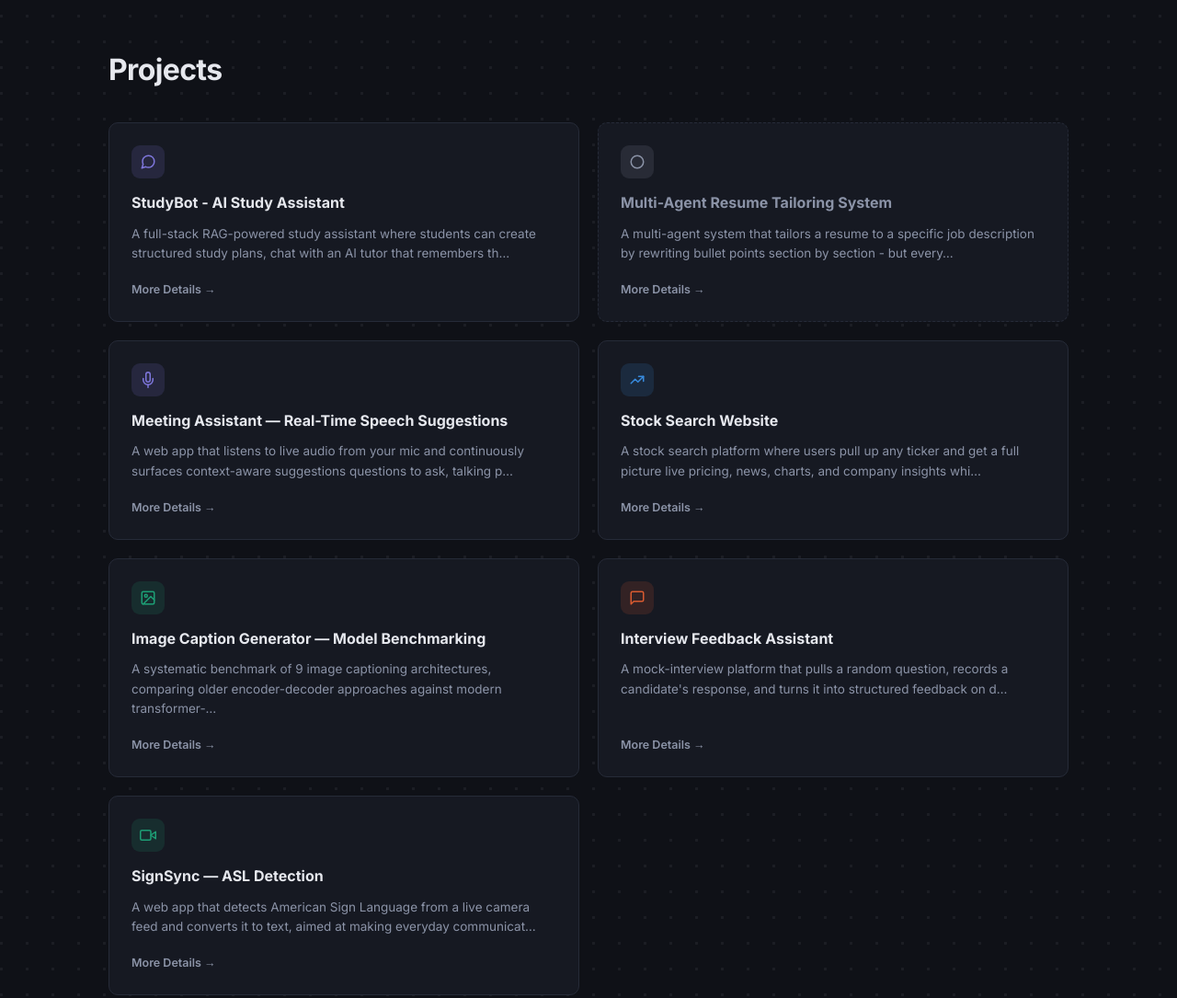
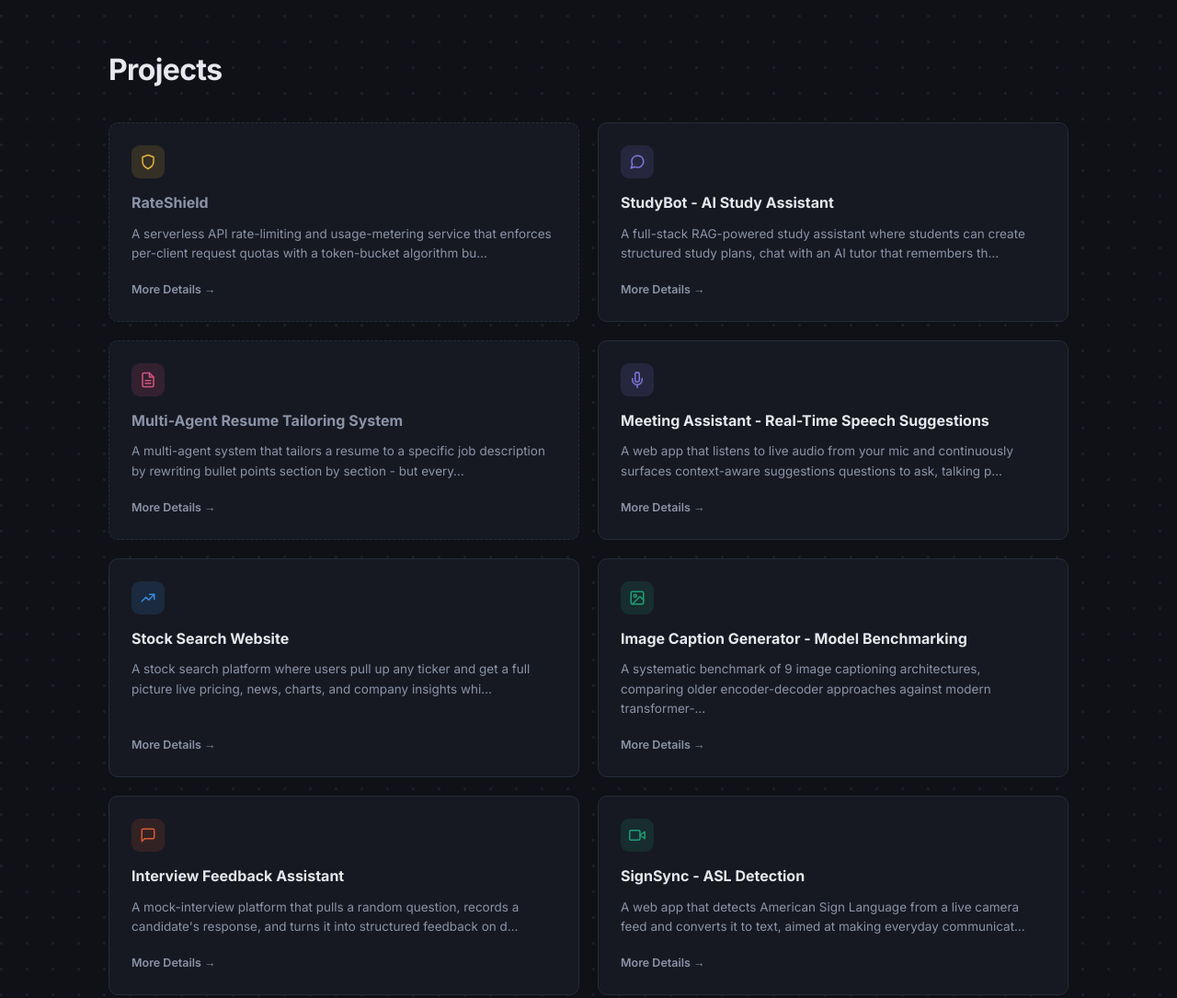
Before and after one commit to yashvivaghela/Portfolio, a plain HTML site: page index.html in a window 1280 px wide. Shown: the part 2700-3785 px from the top of the page at 92% size. Drawn offline with Linux system fonts and the light colour scheme.

Commit message:
added new project

```diff
--- a/index.html
+++ b/index.html
@@ -350,14 +350,6 @@
 
 <script src="projects-data.js"></script>
 <script>
-  const CATEGORY_META = {
-    "studybot": { color: "#7f77dd", icon: '<path d="M21 11.5a8.38 8.38 0 0 1-.9 3.8 8.5 8.5 0 0 1-7.6 4.7 8.38 8.38 0 0 1-3.8-.9L3 21l1.9-5.7a8.38 8.38 0 0 1-.9-3.8 8.5 8.5 0 0 1 4.7-7.6 8.38 8.38 0 0 1 3.8-.9h.5a8.48 8.48 0 0 1 8 8v.5z"/>' },
-    "meeting-assistant": { color: "#7f77dd", icon: '<path d="M12 1a3 3 0 0 0-3 3v8a3 3 0 0 0 6 0V4a3 3 0 0 0-3-3z"/><path d="M19 10v2a7 7 0 0 1-14 0v-2"/><line x1="12" y1="19" x2="12" y2="23"/>' },
-    "stock-search": { color: "#378add", icon: '<polyline points="3 17 9 11 13 15 21 7"/><polyline points="14 7 21 7 21 14"/>' },
-    "image-caption-generator": { color: "#1d9e75", icon: '<rect x="3" y="3" width="18" height="18" rx="2"/><circle cx="9" cy="9" r="2"/><path d="m21 15-5-5L5 21"/>' },
-    "interview-feedback-assistant": { color: "#d85a30", icon: '<path d="M21 15a2 2 0 0 1-2 2H7l-4 4V5a2 2 0 0 1 2-2h14a2 2 0 0 1 2 2z"/>' },
-    "signsync": { color: "#1d9e75", icon: '<path d="M23 7l-7 5 7 5V7z"/><rect x="1" y="5" width="15" height="14" rx="2"/>' }
-  };
 
   const grid = document.getElementById('proj-grid');
   PROJECTS.forEach((p) => {
@@ -365,7 +357,10 @@
     card.href = `project.html?p=${p.slug}`;
     card.className = 'card' + (p.placeholder ? ' placeholder' : '');
 
-    const meta = CATEGORY_META[p.slug] || { color: "#8b93a7", icon: '<circle cx="12" cy="12" r="9"/>' };
+    const meta = {
+      color: p.iconColor || "#8b93a7",
+      icon: p.iconPath || '<circle cx="12" cy="12" r="9"/>'
+    };
 
     card.innerHTML = `
       <div class="card-icon" style="background:${meta.color}26; color:${meta.color};">
--- a/projects-data.js
+++ b/projects-data.js
@@ -1,4 +1,43 @@
 const PROJECTS = [
+  {
+  slug: "rateshield",
+  title: "RateShield",
+  tags: ["TypeScript", "AWS Lambda", "API Gateway", "DynamoDB", "CloudWatch", "CDK", "k6"],
+  overview: "A serverless API rate-limiting and usage-metering service that enforces per-client request quotas with a token-bucket algorithm but the real problem it's built around is making that enforcement correct when many requests for the same client arrive at the exact same instant.",
+  problem: "A naive rate limiter reads a client's remaining tokens, checks the count in code, then writes the updated value back - three separate steps with a gap between them. Under concurrent traffic, multiple requests can all read the same token count before any of them writes, each thinks it's allowed, and the limit gets silently violated. Most rate-limiter write-ups skip past this; RateShield is built around proving it doesn't happen.",
+  features: {
+    intro: "",
+    bullets: [
+      {
+        label: "Atomic token-bucket enforcement.",
+        detail: "Reads a client's bucket, computes a lazy refill from elapsed time, then writes the result back with a DynamoDB conditional write that only commits if nothing changed since the read - serializing concurrent requests against the same bucket instead of letting them race."
+      },
+      {
+        label: "Hot-partition-resistant sharding.",
+        detail: "Splits a single high-traffic client's bucket across multiple DynamoDB partition keys, with each request routed to a random shard, trading a small amount of enforcement precision for genuine load distribution across physical partitions - a deliberate, documented tradeoff rather than a perfect guarantee."
+      },
+      {
+        label: "Per-tier quota resolution.",
+        detail: "Looks up each API key's plan (free, pro, enterprise) from a separate config table and applies that tier's own capacity and refill rate, with unrecognized keys denied by default - cached per warm Lambda container to cut a DynamoDB round-trip off the common path."
+      },
+      {
+        label: "Fail-open circuit breaker.",
+        detail: "Tracks DynamoDB errors in a rolling window and trips to an unenforced fail-open state rather than rejecting all traffic when the dependency is struggling, with a global API Gateway throttle as an independent backstop for the window where per-client enforcement is down."
+      },
+      {
+        label: "Usage metering.",
+        detail: "Increments an hourly per-key request counter using DynamoDB's native atomic ADD operation, written fire-and-forget so a metering hiccup can never affect the authorization decision itself."
+      }
+    ]
+  },
+  results: "Verified with k6 under genuine concurrent load, not just sequential requests: 15 simultaneous requests against a single bucket allowed exactly the configured capacity and denied the rest, with zero over-allowance, across repeated runs. A sustained load test ramping to 50 concurrent users across all three tiers found a real bottleneck - a per-request DynamoDB lookup - and fixing it with per-container caching and a Lambda memory tune lifted sustained throughput 63% (198 to 322 req/sec) and cut P99 latency 40% (409ms to 244ms), with zero errors in either run.",
+  resultsPlaceholder: false,
+  github: "https://github.com/yashvivaghela/RateShield",
+  placeholder: true,
+  demo: "",
+  iconColor: "#e3b23c",
+iconPath: '<path d="M12 22s8-4 8-10V5l-8-3-8 3v7c0 6 8 10 8 10z"/>',
+},
 {
   slug: "studybot",
   title: "StudyBot - AI Study Assistant",
@@ -38,7 +77,9 @@ const PROJECTS = [
   resultsPlaceholder: false,
   github: "https://github.com/yashvivaghela/StudyBot",
   placeholder: false,
-  demo: "https://www.loom.com/share/768834cef5924e378e3a347d2a54bc46"
+  demo: "https://www.loom.com/share/768834cef5924e378e3a347d2a54bc46",
+  iconColor: "#7f77dd",
+iconPath: '<path d="M21 11.5a8.38 8.38 0 0 1-.9 3.8 8.5 8.5 0 0 1-7.6 4.7 8.38 8.38 0 0 1-3.8-.9L3 21l1.9-5.7a8.38 8.38 0 0 1-.9-3.8 8.5 8.5 0 0 1 4.7-7.6 8.38 8.38 0 0 1 3.8-.9h.5a8.48 8.48 0 0 1 8 8v.5z"/>',
 },
 {
   slug: "resume-tailor-agent",
@@ -79,11 +120,13 @@ const PROJECTS = [
   resultsPlaceholder: false,
   github: "https://github.com/yashvivaghela/resume-tailor-agent.git",
   placeholder: true,
-  demo: ""
+  demo: "",
+  iconColor: "#d4537e",
+iconPath: '<path d="M14 2H6a2 2 0 0 0-2 2v16a2 2 0 0 0 2 2h12a2 2 0 0 0 2-2V8z"/><polyline points="14 2 14 8 20 8"/><line x1="16" y1="13" x2="8" y2="13"/><line x1="16" y1="17" x2="8" y2="17"/>',
 },
 {
     slug: "meeting-assistant",
-    title: "Meeting Assistant — Real-Time Speech Suggestions",
+    title: "Meeting Assistant - Real-Time Speech Suggestions",
     tags: ["FastAPI", "Groq API", "Speech-to-Text", "LLM"],
     overview: "A web app that listens to live audio from your mic and continuously surfaces context-aware suggestions questions to ask, talking points, answers, or fact-checks so you always have something useful to say next.",
     problem: "In the middle of a live conversation there's no time to pause and think through the sharpest way to respond by the time a good reply comes to mind, the conversation has moved on.",
@@ -99,7 +142,9 @@ const PROJECTS = [
     results: "Add impact metrics or outcomes here — e.g. usage numbers, performance improvements, or what you learned.",
     resultsPlaceholder: true,
     github: "https://github.com/yashvivaghela/TwinMind_LiveSuggestions",
-    placeholder: false
+    placeholder: false,
+    iconColor: "#7f77dd",
+iconPath: '<path d="M12 1a3 3 0 0 0-3 3v8a3 3 0 0 0 6 0V4a3 3 0 0 0-3-3z"/><path d="M19 10v2a7 7 0 0 1-14 0v-2"/><line x1="12" y1="19" x2="12" y2="23"/>',
   },
 {
     slug: "stock-search",
@@ -119,11 +164,13 @@ const PROJECTS = [
     results: "Cached responses for frequently searched tickers, which noticeably cut load times on repeat lookups and reduced redundant calls to the Finnhub and Polygon APIs.",
     resultsPlaceholder: false,
     github: "https://github.com/yashvivaghela/StockSearchWebsite",
-    placeholder: false
+    placeholder: false,
+    iconColor: "#378add",
+iconPath: '<polyline points="3 17 9 11 13 15 21 7"/><polyline points="14 7 21 7 21 14"/>',
   },
   {
     slug: "image-caption-generator",
-    title: "Image Caption Generator — Model Benchmarking",
+    title: "Image Caption Generator - Model Benchmarking",
     tags: ["Python", "TensorFlow", "Hugging Face", "Computer Vision"],
     overview: "A systematic benchmark of 9 image captioning architectures, comparing older encoder-decoder approaches against modern transformer-based models to see how much captioning quality actually varies in practice.",
     problem: "There's no shortage of image captioning models, but picking one usually means trusting a paper's reported numbers rather than testing them side by side on the same data.",
@@ -139,7 +186,9 @@ const PROJECTS = [
     results: "Add impact metrics or outcomes here — e.g. usage numbers, performance improvements, or what you learned.",
     resultsPlaceholder: true,
     github: "#",
-    placeholder: false
+    placeholder: false,
+    iconColor: "#1d9e75",
+iconPath: '<rect x="3" y="3" width="18" height="18" rx="2"/><circle cx="9" cy="9" r="2"/><path d="m21 15-5-5L5 21"/>',
   },
 {
     slug: "interview-feedback-assistant",
@@ -160,11 +209,13 @@ const PROJECTS = [
     results: "Add impact metrics or outcomes here - e.g. usage numbers, performance improvements, or what you learned.",
     resultsPlaceholder: true,
     github: "https://github.com/yashvivaghela/MockwithUs",
-    placeholder: false
+    placeholder: false,
+    iconColor: "#d85a30",
+iconPath: '<path d="M21 15a2 2 0 0 1-2 2H7l-4 4V5a2 2 0 0 1 2-2h14a2 2 0 0 1 2 2z"/>',
   },
 {
     slug: "signsync",
-    title: "SignSync — ASL Detection",
+    title: "SignSync - ASL Detection",
     tags: ["Flask", "TensorFlow", "OpenCV", "Computer Vision"],
     overview: "A web app that detects American Sign Language from a live camera feed and converts it to text, aimed at making everyday communication easier for people with speech disabilities.",
     problem: "Real-time communication between ASL signers and non-signers usually depends on a human interpreter being available there's no lightweight, always-on option for quick, everyday exchanges.",
@@ -179,6 +230,8 @@ const PROJECTS = [
     results: "Add impact metrics or outcomes here - e.g. usage numbers, performance improvements, or what you learned.",
     resultsPlaceholder: true,
     github: "https://github.com/yashvivaghela/SignSync",
-    placeholder: false
+    placeholder: false,
+    iconColor: "#1d9e75",
+iconPath: '<path d="M23 7l-7 5 7 5V7z"/><rect x="1" y="5" width="15" height="14" rx="2"/>',
   }
 ];
```
Also changed, not shown: 1 other file.
